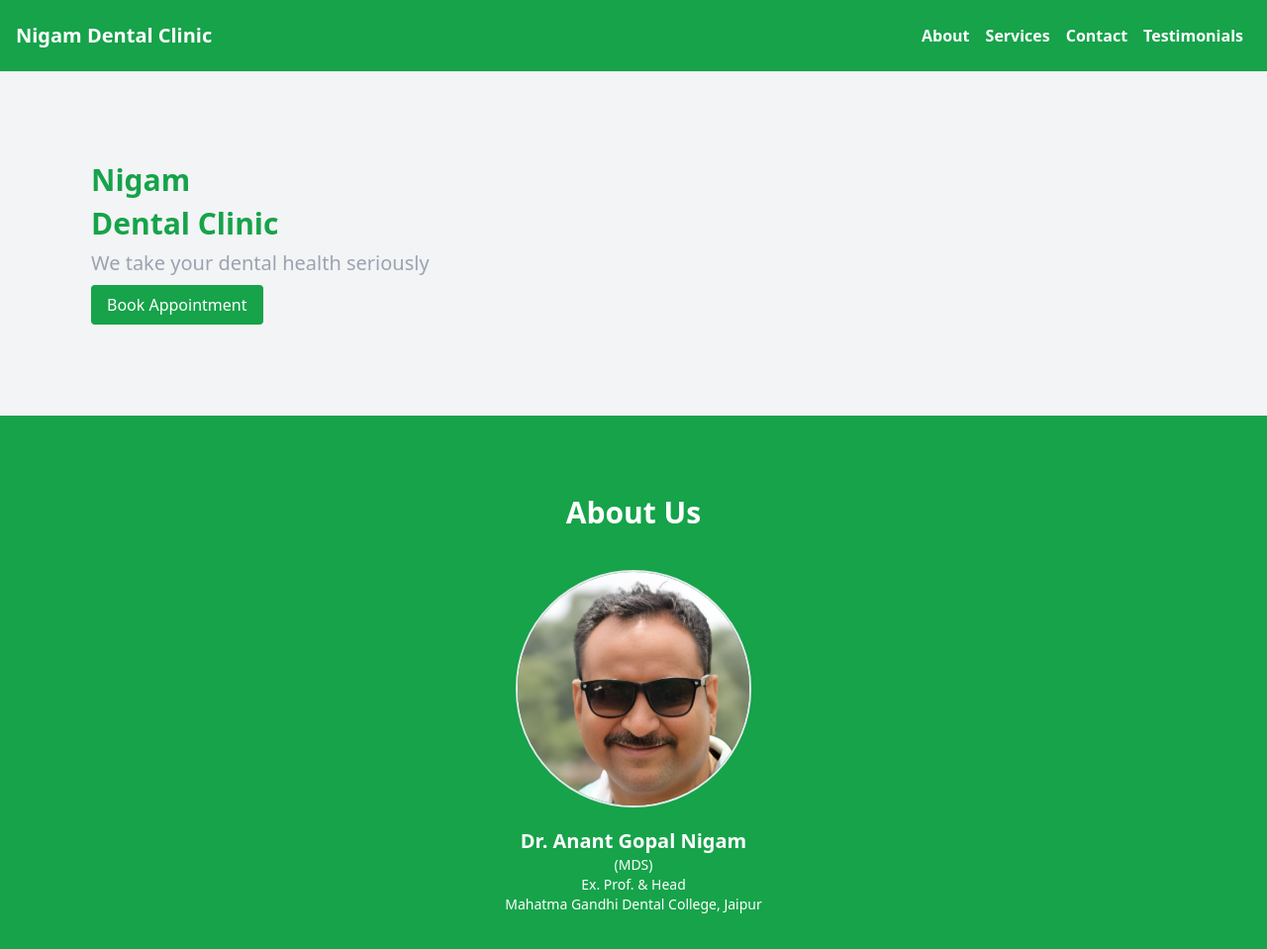
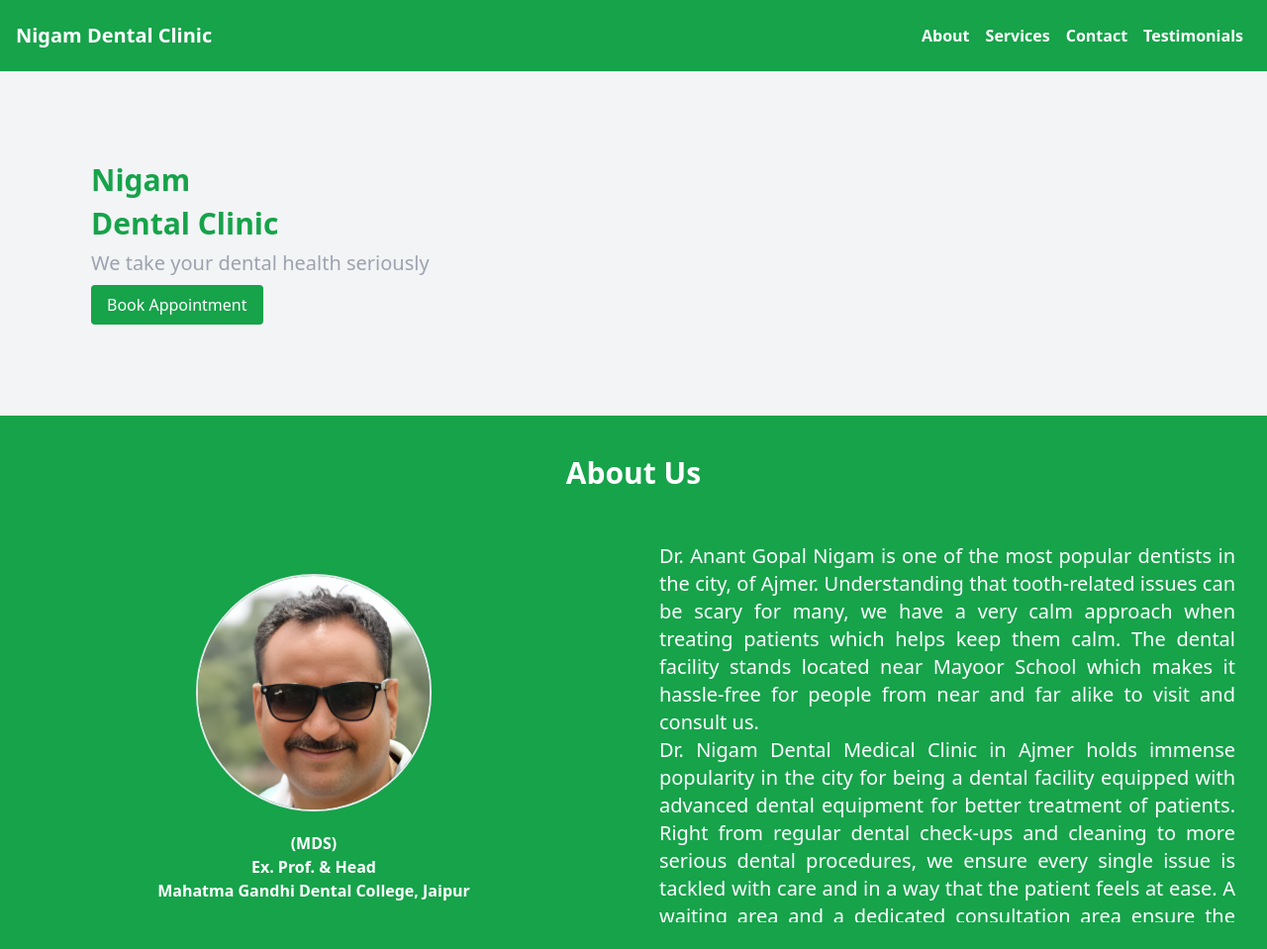
Before and after one commit to JaNigam/nigamdentalclinic, a website built with Vite: page index.html in a window 1280 px wide. Shown: the top 959 px of the page at 99% size. Built offline with nearby package versions, Linux system fonts and the light colour scheme.

Commit message:
release-5: aboutus section updated

```diff
--- a/index.html
+++ b/index.html
@@ -15,6 +15,10 @@
 </head>
 
 <body id="home">
+
+    <!-- =========================================
+    /* Navbar */
+    ========================================= -->
     <div class="navbar flex justify-between items-center p-4 bg-green-600">
 
         <div class="flex-col">
@@ -40,8 +44,9 @@
         </div>
     </div>
 
-    <!-- hamburger menu responsive -->
-
+    <!-- =========================================
+    /* Hamburger menu responsive */
+    ========================================= -->
     <div class="text-white flex flex-row hidden bg-green-600 md:hidden ease-in duration-300" id="hamburgerMenu">
         <div></div>
         <div class="hamburger-links flex flex-col m-5 space-y-2">
@@ -52,21 +57,9 @@
         </div>
     </div>
 
-    <div class="slider flex py-10 px-5 bg-gray-100 sm:p-20">
-
-        <div class="left m-3 ">
-            <div class="left-content  sm:space-y-2">
-                <h1 class="text-3xl font-bold text-green-600">Nigam</h1>
-                <h1 class="text-3xl font-bold text-green-600">Dental Clinic</h1>
-                <p class="text-xl text-gray-400 my-3">We take your dental health seriously</p>
-                <button class="bg-green-600 hover:bg-green-700 rounded text-white px-4 py-2 mt-4"><a
-                        href="#contact">Book Appointment</a></button>
-
-            </div>
-        </div>
-    </div>
-
-
+    <!-- =========================================
+    /* js for responsive hamburger */
+    ========================================= -->
     <script>
         function toggleMenu() {
             var menu = document.getElementById("hamburgerMenu");
@@ -96,34 +89,73 @@
             }
         }
     </script>
+
+
+    <div class="slider flex py-10 px-5 bg-gray-100 sm:p-20">
+
+        <div class="left m-3 ">
+            <div class="left-content  sm:space-y-2">
+                <h1 class="text-3xl font-bold text-green-600">Nigam</h1>
+                <h1 class="text-3xl font-bold text-green-600">Dental Clinic</h1>
+                <p class="text-xl text-gray-400 my-3">We take your dental health seriously</p>
+                <button class="bg-green-600 hover:bg-green-700 rounded text-white px-4 py-2 mt-4"><a
+                        href="#contact">Book Appointment</a></button>
+
+            </div>
+        </div>
+    </div>
+
+
+
+
     <!-- =========================================
     /* about us */
     ========================================= -->
-    <div class="about-us flex flex-col items-center py-10 px-5 bg-green-600 sm:p-20" id="about">
-        <h1 class="text-3xl font-bold text-white">About Us</h1>
+    <div class="aboutus bg-green-600 py-10">
+        <div class="heading text-center text-3xl text-white font-bold">About Us</div>
+        <div class="about-content flex flex-col md:flex-row items-center">
+            <div class="image w-full flex flex-col items-center">
+                <div class="img">
                     <img src="./img/anant.jpg" alt="" class="h-60 rounded-full border-2 mt-10 mb-5">
-        <p class="text-xl text-white font-bold">Dr. Anant Gopal Nigam</p>
-        <div class="education flex flex-col text-white justify-end items-center text-sm">
+                </div>
+                <div class="education text-center text-white font-bold">
                     <h2>(MDS)</h2>
                     <h3>Ex. Prof. & Head</h3>
                     <h3>Mahatma Gandhi Dental College, Jaipur</h3>
                 </div>
+            </div>
 
-        <p class="text-base text-white my-3 px-5 text-justify sm:text-xl sm:mt-10 max-h-64 overflow-auto    ">Dr. Anant
+            <div class="content w-full p-3">
+                <p
+                    class="text-base text-white my-3 px-5 text-justify sm:text-xl sm:mt-10 max-h-64 md:max-h-96 overflow-auto">
+                    Dr.
+                    Anant
                     Gopal Nigam is one of the
-            most popular dentists in the city, of Ajmer. Understanding that tooth-related issues can be scary for many,
-            we have a very calm approach when treating patients which helps keep them calm. The dental facility stands
-            located near Mayoor School which makes it hassle-free for people from near and far alike to visit and
+                    most popular dentists in the city, of Ajmer. Understanding that tooth-related issues can be scary
+                    for
+                    many,
+                    we have a very calm approach when treating patients which helps keep them calm. The dental facility
+                    stands
+                    located near Mayoor School which makes it hassle-free for people from near and far alike to visit
+                    and
                     consult us.<br>
-            Dr. Nigam Dental Medical Clinic in Ajmer holds immense popularity in the city for being a dental facility
+                    Dr. Nigam Dental Medical Clinic in Ajmer holds immense popularity in the city for being a dental
+                    facility
                     equipped with advanced dental equipment for better treatment of patients. Right from regular dental
-            check-ups and cleaning to more serious dental procedures, we ensure every single issue is tackled with care
-            and in a way that the patient feels at ease. A waiting area and a dedicated consultation area ensure the
-            patients feel at ease. Apart from the tooth and gum issues, the suggestions given by us for maintaining
+                    check-ups and cleaning to more serious dental procedures, we ensure every single issue is tackled
+                    with
+                    care
+                    and in a way that the patient feels at ease. A waiting area and a dedicated consultation area ensure
+                    the
+                    patients feel at ease. Apart from the tooth and gum issues, the suggestions given by us for
+                    maintaining
                     proper dental health prove to be quite effective. Post-treatment care and prevention are given equal
                     importance as that given to the procedures.</p>
+            </div>
+        </div>
 
     </div>
+
 
     <!-- =========================================
     /* our services*/
@@ -131,7 +163,6 @@
     <div class="services flex flex-col items-center py-10 px-5 bg-gray-100 sm:p-20">
         <h1 class="text-3xl font-bold text-green-600" id="services">Our Services</h1>
     </div>
-
 
     <!-- =========================================
     /* swiper card carousel */
```
Also changed, not shown: dist/assets/anant.6972ee8b.jpg (added), dist/index.html, 5 other files. Lines whose indentation alone changed are shown as unchanged.
